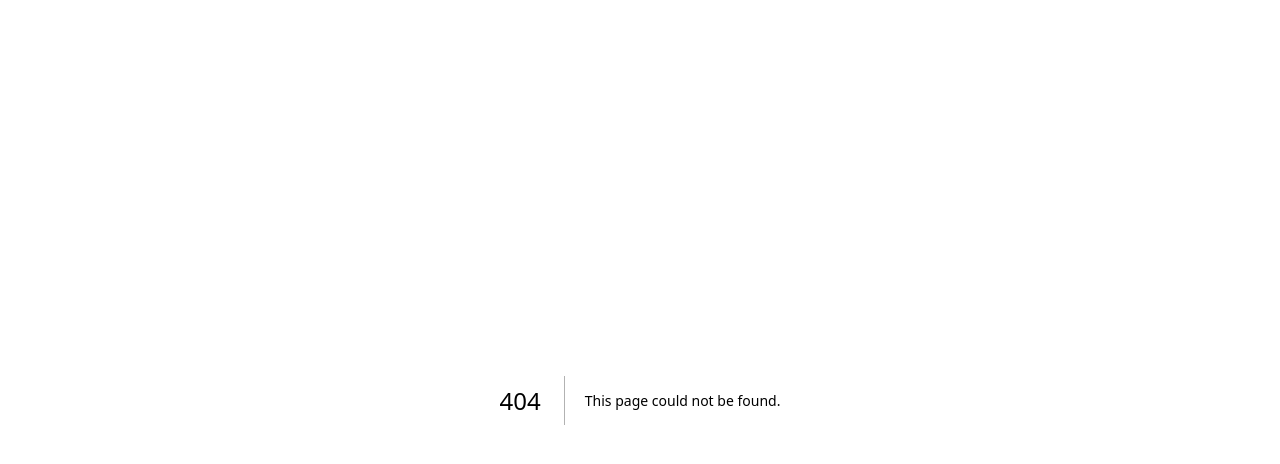
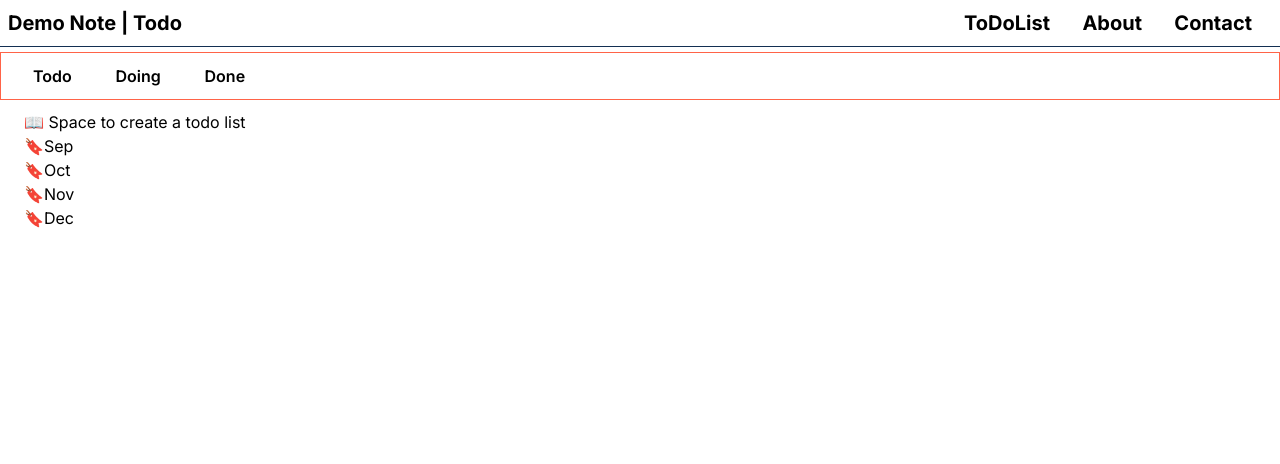
Before and after one commit to KoreaMoney/NextJS-Basic, a Next.js app: page /todos in a window 1280 px wide. Before the commit this address had no page. Shown: the top 464 px of the page. Built offline with nearby package versions, Linux system fonts and the light colour scheme.

Commit message:
Feat : next/link추가

```diff
--- /dev/null
+++ b/src/app/layout.module.css
@@ -0,0 +1,28 @@
+.header {
+    display: flex;
+    justify-content: space-between;
+    align-items: center;
+    padding: 8px;
+    border-bottom: 1px solid #132f52;
+    font-weight: bold;
+    font-size: 20px;
+}
+.nav {
+    width: 18rem;
+    display: flex;
+    align-items: center;
+    justify-content: space-between;
+    margin-right: 20px;
+}
+.contact:hover {
+    color: rgb(148, 147, 147);
+}
+.contact:active {
+    color: #132f52;
+}
+.about:hover {
+    color: rgb(148, 147, 147);
+}
+.about:active {
+    color: #132f52;
+}
--- a/src/app/layout.tsx
+++ b/src/app/layout.tsx
@@ -1,6 +1,8 @@
 import type { Metadata } from 'next';
 import { Inter } from 'next/font/google';
 import './globals.css';
+import styles from './layout.module.css';
+import Link from 'next/link';
 
 const inter = Inter({ subsets: ['latin'] });
 
@@ -12,7 +14,23 @@ export const metadata: Metadata = {
 export default function RootLayout({ children }: { children: React.ReactNode }) {
     return (
         <html lang="en">
-            <body className={inter.className}>{children}</body>
+            <body className={inter.className}>
+                <header className={styles.header}>
+                    <h1>
+                        <Link href="/">Demo Note | Todo</Link>
+                    </h1>
+                    <nav className={styles.nav}>
+                        <Link href="/todos">ToDoList</Link>
+                        <Link href="/about" className={styles.about}>
+                            About
+                        </Link>
+                        <Link href="/contact" className={styles.contact}>
+                            Contact
+                        </Link>
+                    </nav>
+                </header>
+                {children}
+            </body>
         </html>
     );
 }
--- /dev/null
+++ b/src/app/not-found.tsx
@@ -0,0 +1,14 @@
+import Link from 'next/link';
+import React from 'react';
+
+const NotFoundPage = () => {
+    return (
+        <div>
+            <h1>🗣️ 404에러</h1>
+            <p>페이지를 찾을 수 없습니다.</p>
+            <Link href="/">Home으로 이동하기</Link>
+        </div>
+    );
+};
+
+export default NotFoundPage;
--- a/src/app/page.tsx
+++ b/src/app/page.tsx
@@ -1,5 +1,9 @@
 import Image from 'next/image';
 
 export default function Home() {
-    return <h1>홈페이지</h1>;
+    return (
+        <>
+            <h1>Space to record a day, a week, a month, and a year</h1>
+        </>
+    );
 }
--- a/src/app/products/page.tsx
+++ /dev/null
@@ -1,7 +0,0 @@
-import React from 'react';
-
-const Products = () => {
-    return <div>Welcome! Products list</div>;
-};
-
-export default Products;
--- a/src/app/products/[slug]/page.tsx
+++ b/src/app/todos/[slug]/page.tsx
@@ -1,4 +1,5 @@
 import React from 'react';
+import { notFound } from 'next/navigation';
 
 interface Iprops {
     params: {
@@ -7,12 +8,15 @@ interface Iprops {
 }
 
 const Pants = ({ params }: Iprops) => {
-    return <div>상품항목 - {params.slug}</div>;
+    if (params.slug === 'nothing') {
+        notFound();
+    }
+    return <div>My plan - {params.slug}</div>;
 };
 export default Pants;
 
 export function generateStaticParams() {
     // 미리 만들어 놓고 싶은 정적페이지 구성하기
-    const staticProducts = ['pants, shirt'];
-    return staticProducts.map((item) => ({ slug: item }));
+    const staticTodos = ['Todo, Doing, Done'];
+    return staticTodos.map((item) => ({ slug: item }));
 }
--- /dev/null
+++ b/src/app/todos/layout.tsx
@@ -0,0 +1,19 @@
+import Link from 'next/link';
+import styles from './todos.module.css';
+
+const TODOSLINK = '/todos';
+
+export default function RootLayout({ children }: { children: React.ReactNode }) {
+    return (
+        <div>
+            <header className={styles.header}>
+                <nav className={styles.nav}>
+                    <Link href={`${TODOSLINK}/Todo`}>Todo</Link>
+                    <Link href={`${TODOSLINK}/Doing`}>Doing</Link>
+                    <Link href={`${TODOSLINK}/Done`}>Done</Link>
+                </nav>
+            </header>
+            <section className={styles.todo}> {children}</section>
+        </div>
+    );
+}
--- /dev/null
+++ b/src/app/todos/not-found.tsx
@@ -0,0 +1,12 @@
+import React from 'react';
+import Link from 'next/link';
+
+const ProductsNotFound = () => {
+    return (
+        <div>
+            <h1>⚠️ 페이지를 찾을 수 없습니다.</h1>
+            <Link href="/">Return Home</Link>
+        </div>
+    );
+};
+export default ProductsNotFound;
--- /dev/null
+++ b/src/app/todos/page.tsx
@@ -0,0 +1,21 @@
+import Link from 'next/link';
+import React from 'react';
+
+const todoList = ['Sep', 'Oct', 'Nov', 'Dec'];
+
+const TodosPage = () => {
+    return (
+        <div>
+            <h1>📖 Space to create a todo list</h1>
+            <ul>
+                {todoList.map((todo, index) => (
+                    <li key={index}>
+                        🔖<Link href={`todos/${todo}`}>{todo}</Link>
+                    </li>
+                ))}
+            </ul>
+        </div>
+    );
+};
+
+export default TodosPage;
--- /dev/null
+++ b/src/app/todos/todos.module.css
@@ -0,0 +1,18 @@
+.header {
+    margin-top: 5px;
+    border: 1px solid tomato;
+    min-height: 3rem;
+    display: flex;
+    align-items: center;
+    margin-bottom: 10px;
+    font-weight: 600;
+}
+.nav {
+    min-width: 16rem;
+    display: flex;
+    justify-content: space-around;
+    margin-left: 10px;
+}
+.todo {
+    margin-left: 1.5rem;
+}
```
Also changed, not shown: NextJS-Todo.txt.
